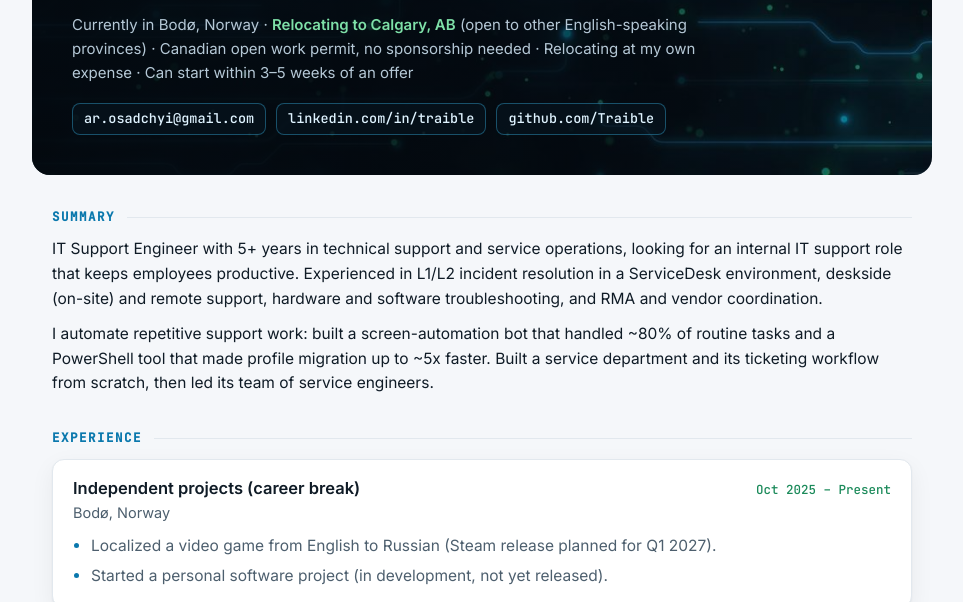
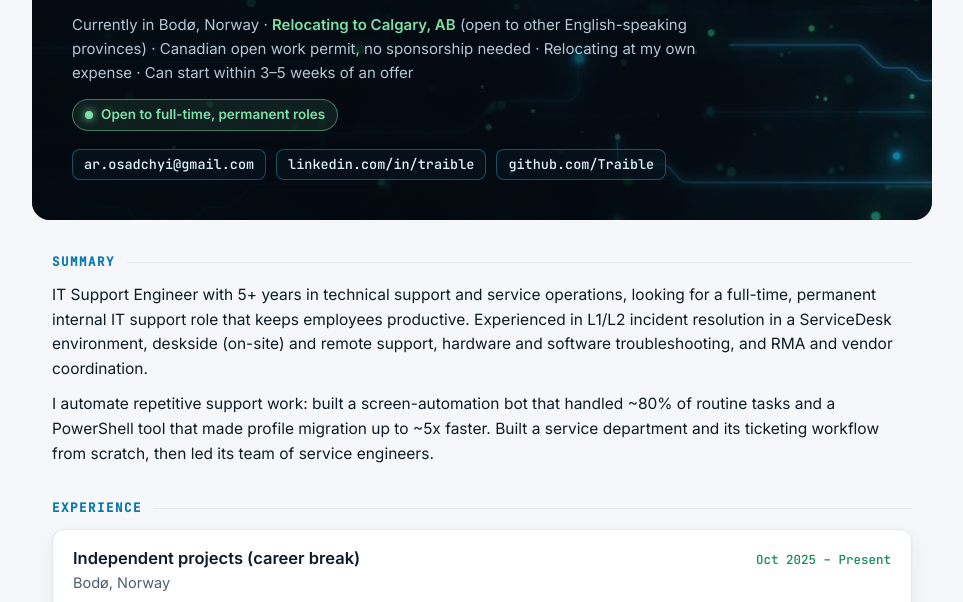
Before and after one commit to Traible/traible.github.io, a plain HTML site: page index.html in a window 1280 px wide. Shown: the part 135-737 px from the top of the page, without its empty margins (158-1121 px from the left). Drawn offline with Linux system fonts and the light colour scheme.

Commit message:
Show availability for full-time, permanent roles; fix preview image URL

```diff
--- a/index.html
+++ b/index.html
@@ -7,7 +7,7 @@
 <meta name="description" content="Artem Osadchyi — IT Support Engineer: L1/L2 service desk, deskside support, hardware repair, PowerShell automation. Relocating to Calgary, AB. Canadian open work permit.">
 <meta property="og:title" content="Artem Osadchyi — IT Support Engineer">
 <meta property="og:description" content="Service desk L1/L2, deskside support, hardware, PowerShell automation. Relocating to Calgary · Canadian open work permit.">
-<meta property="og:image" content="https://traible.github.io/cv/header.jpg">
+<meta property="og:image" content="https://traible.github.io/header.jpg">
 <link rel="preconnect" href="https://fonts.googleapis.com">
 <link rel="preconnect" href="https://fonts.gstatic.com" crossorigin>
 <link href="https://fonts.googleapis.com/css2?family=Inter:wght@400;500;600;700&family=JetBrains+Mono:wght@400;500&display=swap" rel="stylesheet">
@@ -66,6 +66,13 @@
   .role { margin-top: 12px; font: 600 14px/1.3 Inter, sans-serif; letter-spacing: .14em; text-transform: uppercase; color: #3cc8ff; }
   .where { margin-top: 16px; color: #b5c8d6; font-size: 15px; max-width: 640px; }
   .where b { color: #7ee0a8; font-weight: 600; }
+  .avail {
+    margin-top: 14px; display: inline-flex; align-items: center; gap: 8px;
+    font: 600 13.5px/1 Inter, sans-serif; color: #7ee0a8;
+    padding: 8px 12px; border-radius: 999px;
+    background: rgba(126,224,168,.1); border: 1px solid rgba(126,224,168,.45);
+  }
+  .avail::before { content: ""; width: 8px; height: 8px; border-radius: 50%; background: #7ee0a8; box-shadow: 0 0 8px #7ee0a8; }
   .contacts { margin-top: 18px; display: flex; flex-wrap: wrap; gap: 8px 10px; }
   .contacts a {
     font: 500 13.5px/1 "JetBrains Mono", ui-monospace, monospace; color: #dff3ff;
@@ -149,6 +156,8 @@
     .role { color: var(--accent); margin-top: 6px; }
     .where { color: var(--muted); margin-top: 8px; max-width: none; }
     .where b { color: var(--green); }
+    .avail { margin-top: 6px; padding: 0; border: none; background: none; color: var(--green); font-size: 10pt; }
+    .avail::before { box-shadow: none; background: var(--green); }
     .contacts { margin-top: 8px; }
     .contacts a { color: var(--text); background: none; border: none; padding: 0 12px 0 0; font-size: 9.5pt; }
     section { margin-top: 12px; }
@@ -187,6 +196,7 @@
     <h1>Artem Osadchyi</h1>
     <div class="role">IT Support Engineer · Service Desk L1/L2 · Deskside</div>
     <p class="where">Currently in Bodø, Norway · <b>Relocating to Calgary, AB</b> (open to other English-speaking provinces) · Canadian open work permit, no sponsorship needed · Relocating at my own expense · Can start within 3–5 weeks of an offer</p>
+    <p class="avail">Open to full-time, permanent roles</p>
     <div class="contacts">
       <a href="mailto:ar.osadchyi@gmail.com">ar.osadchyi@gmail.com</a>
       <a href="https://www.linkedin.com/in/traible">linkedin.com/in/traible</a>
@@ -196,7 +206,7 @@
 
   <section class="summary">
     <h2>Summary</h2>
-    <p>IT Support Engineer with 5+ years in technical support and service operations, looking for an internal IT support role that keeps employees productive. Experienced in L1/L2 incident resolution in a ServiceDesk environment, deskside (on-site) and remote support, hardware and software troubleshooting, and RMA and vendor coordination.</p>
+    <p>IT Support Engineer with 5+ years in technical support and service operations, looking for a full-time, permanent internal IT support role that keeps employees productive. Experienced in L1/L2 incident resolution in a ServiceDesk environment, deskside (on-site) and remote support, hardware and software troubleshooting, and RMA and vendor coordination.</p>
     <p>I automate repetitive support work: built a screen-automation bot that handled ~80% of routine tasks and a PowerShell tool that made profile migration up to ~5x faster. Built a service department and its ticketing workflow from scratch, then led its team of service engineers.</p>
   </section>
 
```
Also changed, not shown: 1 other file.
